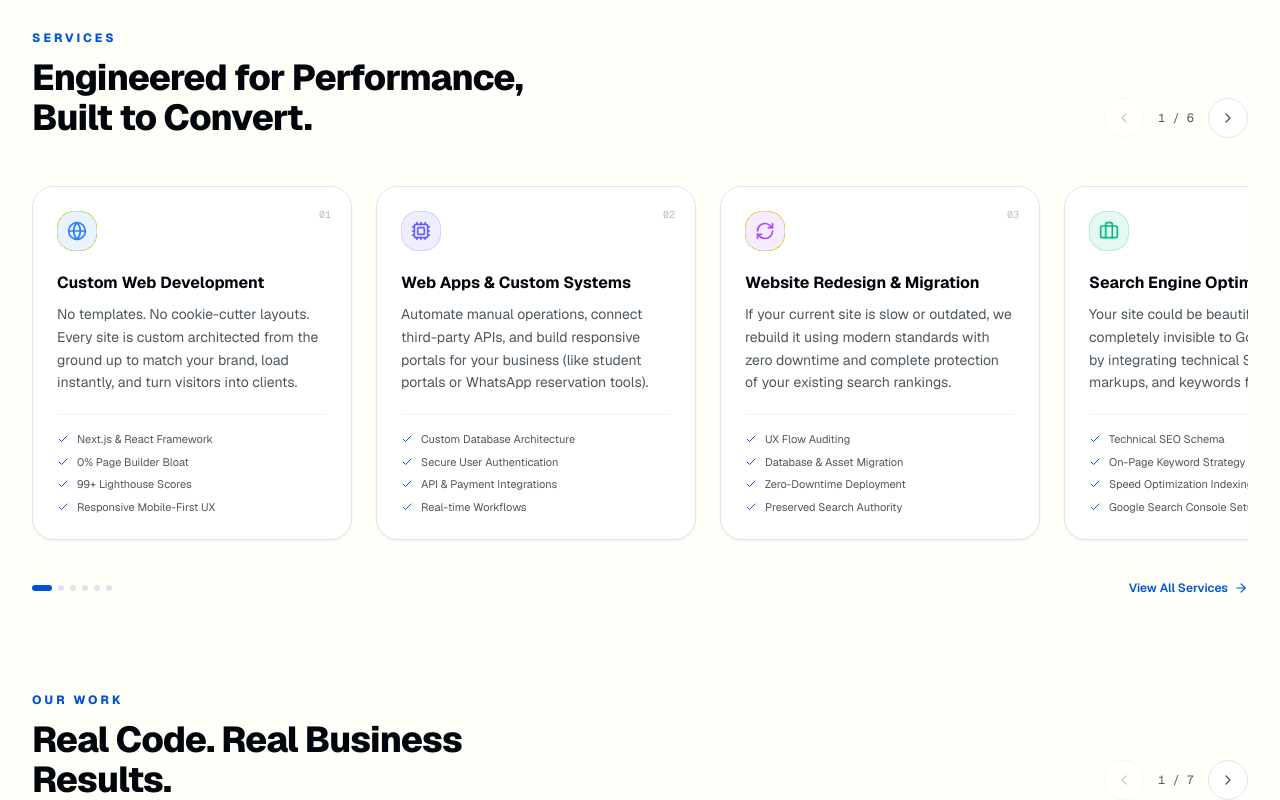
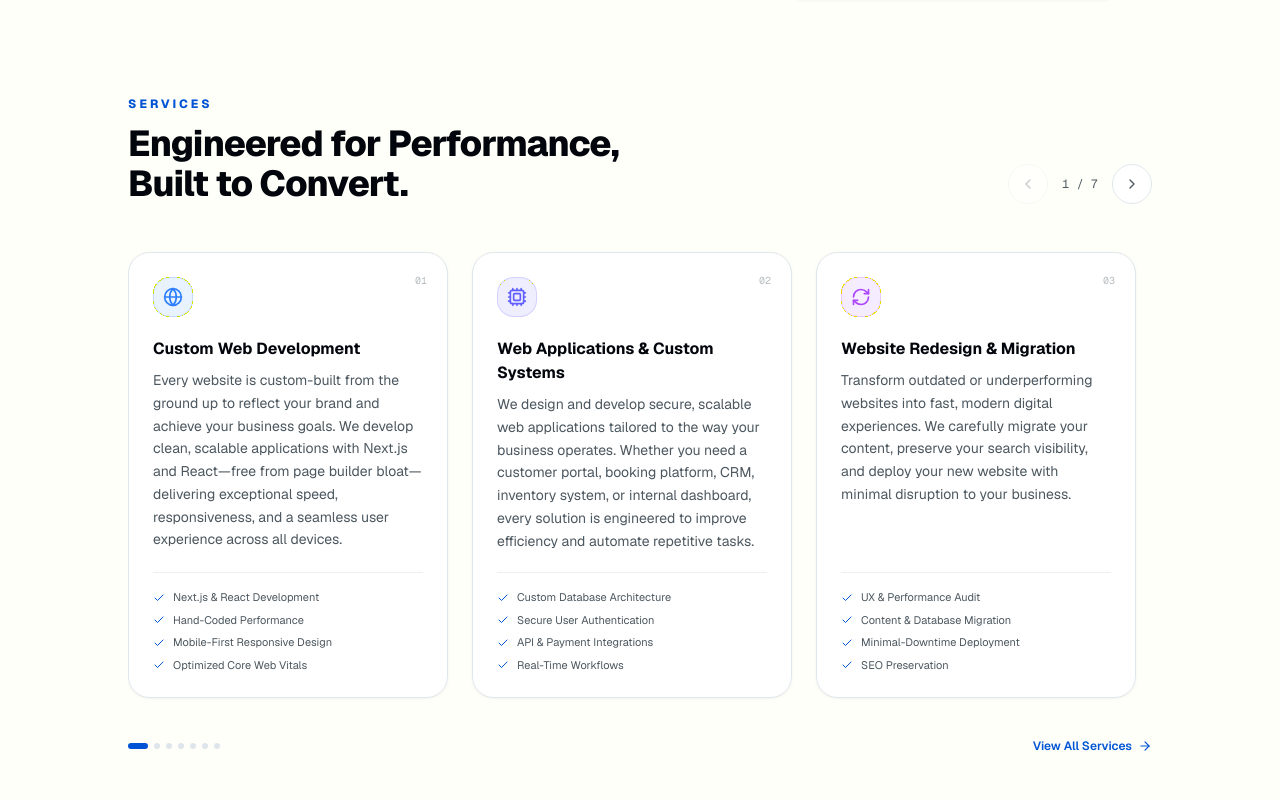
Before and after one commit to Mecbilltech/mecbilltech, a Next.js app: page / in a window 1280 px wide. Shown: the part 1479-2279 px from the top of the page. Built offline with nearby package versions, Linux system fonts and the light colour scheme.

Commit message:
content updated

```diff
--- a/app/blog/[slug]/page.tsx
+++ b/app/blog/[slug]/page.tsx
@@ -80,7 +80,7 @@ export default async function BlogPostPage({
 
   return (
     <ClientLayout>
-      <div className="max-w-3xl mx-auto py-12">
+      <div className="max-w-5xl mx-auto py-12">
         {/* Back Link */}
         <Link
           href="/blog"
--- a/app/page.tsx
+++ b/app/page.tsx
@@ -14,6 +14,7 @@ import Contact from "@/components/Contact";
 export default function Home() {
   return (
     <ClientLayout>
+      <div className="max-w-5xl mx-auto">
       <Hero />
       <About />
       <Services />
@@ -25,6 +26,7 @@ export default function Home() {
       <FAQ />
       <Blog />
       <Contact />
+    </div>
     </ClientLayout>
   );
 }
--- a/app/projects/[slug]/page.tsx
+++ b/app/projects/[slug]/page.tsx
@@ -123,7 +123,7 @@ export default async function CaseStudyPage({
 
   return (
     <ClientLayout>
-      <div className="max-w-3xl mx-auto py-12">
+      <div className="max-w-5xl mx-auto py-12">
         {/* Back Link */}
         <Link
           href="/projects"
--- a/app/services/page.tsx
+++ b/app/services/page.tsx
@@ -217,7 +217,7 @@ export default function ServicesPage() {
         </div>
 
         {/* ── Process Timeline ────────────────────────────── */}
-        <div className="border-t border-border/40 pt-16 mb-24">
+        <div className="border-t border-border/40 pt-12 mb-24">
           <Process />
         </div>
 
--- a/components/About.tsx
+++ b/components/About.tsx
@@ -131,7 +131,7 @@ export default function About() {
         </div>
         <div>
           <h4 className="font-bold text-foreground text-base tracking-tight">Alade Odunayo</h4>
-          <p className="text-[10px] text-muted-foreground font-mono tracking-widest uppercase mt-1">Founder & Web Architect</p>
+          <p className="text-[10px] text-muted-foreground font-mono tracking-widest uppercase mt-1">Founder & Full-Stack Web Architect</p>
           <p className="text-[9px] text-muted-foreground/60 font-mono tracking-wider mt-0.5">Ondo, Nigeria</p>
         </div>
       </div>
--- a/components/Footer.tsx
+++ b/components/Footer.tsx
@@ -44,7 +44,7 @@ export default function Footer() {
 
   return (
     <footer className="border-t border-border bg-background pt-16 pb-8">
-      <div className="mx-auto max-w-7xl px-4 md:px-8">
+      <div className="mx-auto max-w-5xl px-4 md:px-8">
         <div className="grid grid-cols-1 gap-10 sm:grid-cols-2 md:grid-cols-4 lg:grid-cols-5">
           {/* Logo & Description */}
           <div className="lg:col-span-2">
--- a/components/Process.tsx
+++ b/components/Process.tsx
@@ -7,37 +7,44 @@ const steps = [
   {
     icon: Compass,
     title: "1. Discovery",
-    description: "Deep dive workshops to understand your brand identity, business model, user requirements, and technical constraints.",
+    description:
+      "We learn about your business, goals, audience, and brand to create a solution tailored to your needs.",
   },
   {
     icon: Search,
     title: "2. Research",
-    description: "Competitor audit, technology stack feasibility analysis, and planning of search patterns to construct high conversions paths.",
+    description:
+      "We analyze your competitors, identify opportunities, and develop a strategy that turns visitors into customers.",
   },
   {
     icon: Palette,
     title: "3. UI/UX Design",
-    description: "Crafting modern, award-winning interactive layouts, bespoke design systems, color harmonies, and fluid micro-animations.",
+    description:
+      "We create clean, intuitive designs that strengthen your brand and deliver a seamless user experience across every device.",
   },
   {
     icon: Code,
     title: "4. Development",
-    description: "Writing semantic, type-safe, and scalable code using Next.js, React 19, TypeScript, and clean architecture structures.",
+    description:
+      "Your website is built with modern technologies for exceptional speed, security, scalability, and long-term maintainability.",
   },
   {
     icon: CheckSquare,
     title: "5. Testing",
-    description: "Rigorous cross-device quality checks, security checks, accessibility compliance, and Lighthouse performance tuning.",
+    description:
+      "Every feature is tested for responsiveness, accessibility, security, and performance to ensure a flawless experience.",
   },
   {
     icon: Rocket,
     title: "6. Deployment",
-    description: "Zero-downtime deployment on Vercel or AWS, serverless setups, DNS handshakes, and indexing search engine bots.",
+    description:
+      "We launch your website with secure hosting, SSL protection, performance optimization, and search engine indexing.",
   },
   {
     icon: ShieldCheck,
     title: "7. Ongoing Support",
-    description: "Long-term partnership with weekly backups, version upgrades, search engine performance reports, and expansion updates.",
+    description:
+      "We stay with you after launch through updates, backups, monitoring, security maintenance, and continuous improvements.",
   },
 ];
 
@@ -57,7 +64,7 @@ export default function Process() {
         <div className="absolute left-4 md:left-1/2 top-4 bottom-4 w-px bg-border -translate-x-1/2" />
 
         {/* Timeline Items */}
-        <div className="space-y-12">
+        <div className="space-y-8">
           {steps.map((step, index) => {
             const Icon = step.icon;
             const isEven = index % 2 === 0;
--- a/components/Services.tsx
+++ b/components/Services.tsx
@@ -2,54 +2,116 @@
 
 import { useRef, useState, useCallback } from "react";
 import { motion, AnimatePresence } from "framer-motion";
-import { Globe, Cpu, GraduationCap, Briefcase, RefreshCw, LifeBuoy, Check, ChevronLeft, ChevronRight, ArrowRight } from "lucide-react";
+import { Globe, Cpu, GraduationCap, Briefcase, RefreshCw, LifeBuoy, Check, ChevronLeft, ChevronRight, ArrowRight, Network, PenTool, Search } from "lucide-react";
 import Link from "next/link";
 
 const services = [
   {
+    number: "01",
     icon: Globe,
     title: "Custom Web Development",
-    description: "No templates. No cookie-cutter layouts. Every site is custom architected from the ground up to match your brand, load instantly, and turn visitors into clients.",
-    features: ["Next.js & React Framework", "0% Page Builder Bloat", "99+ Lighthouse Scores", "Responsive Mobile-First UX"],
+    tagline: "Zero templates. Pure performance.",
+    description:
+      "Every website is custom-built from the ground up to reflect your brand and achieve your business goals. We develop clean, scalable applications with Next.js and React—free from page builder bloat—delivering exceptional speed, responsiveness, and a seamless user experience across all devices.",
+    features: [
+      "Next.js & React Development",
+      "Hand-Coded Performance",
+      "Mobile-First Responsive Design",
+      "Optimized Core Web Vitals",
+    ],
     color: "blue",
   },
   {
+    number: "02",
     icon: Cpu,
-    title: "Web Apps & Custom Systems",
-    description: "Automate manual operations, connect third-party APIs, and build responsive portals for your business (like student portals or WhatsApp reservation tools).",
-    features: ["Custom Database Architecture", "Secure User Authentication", "API & Payment Integrations", "Real-time Workflows"],
+    title: "Web Applications & Custom Systems",
+    tagline: "Software built around your workflow.",
+    description:
+      "We design and develop secure, scalable web applications tailored to the way your business operates. Whether you need a customer portal, booking platform, CRM, inventory system, or internal dashboard, every solution is engineered to improve efficiency and automate repetitive tasks.",
+    features: [
+      "Custom Database Architecture",
+      "Secure User Authentication",
+      "API & Payment Integrations",
+      "Real-Time Workflows",
+    ],
     color: "indigo",
   },
   {
+    number: "03",
     icon: RefreshCw,
     title: "Website Redesign & Migration",
-    description: "If your current site is slow or outdated, we rebuild it using modern standards with zero downtime and complete protection of your existing search rankings.",
-    features: ["UX Flow Auditing", "Database & Asset Migration", "Zero-Downtime Deployment", "Preserved Search Authority"],
+    tagline: "Modern performance without starting over.",
+    description:
+      "Transform outdated or underperforming websites into fast, modern digital experiences. We carefully migrate your content, preserve your search visibility, and deploy your new website with minimal disruption to your business.",
+    features: [
+      "UX & Performance Audit",
+      "Content & Database Migration",
+      "Minimal-Downtime Deployment",
+      "SEO Preservation",
+    ],
     color: "purple",
   },
   {
-    icon: Briefcase,
+    number: "04",
+    icon: Search,
     title: "Search Engine Optimization",
-    description: "Your site could be beautiful and completely invisible to Google. We fix that by integrating technical SEO, schema markups, and keywords from the start.",
-    features: ["Technical SEO Schema", "On-Page Keyword Strategy", "Speed Optimization Indexing", "Google Search Console Setup"],
+    tagline: "Get found by the people searching for you.",
+    description:
+      "A beautiful website means little if customers can't find it. We build SEO into the foundation of every project with technical optimization, structured data, Core Web Vitals improvements, and search engine best practices that increase your visibility.",
+    features: [
+      "Technical SEO Optimization",
+      "Schema Structured Data",
+      "Core Web Vitals Optimization",
+      "Google Search Console Setup",
+    ],
     color: "emerald",
   },
   {
-    icon: GraduationCap,
-    title: "High-Converting Copywriting",
-    description: "Copy is the actual engine of your website. We craft compelling, SEO-friendly messaging that speaks directly to your users' pain points and drives action.",
-    features: ["Audience Psychology Angles", "SEO-Optimized Layout Copy", "Clear Call-to-Action Flows", "Value Proposition Alignment"],
+    number: "05",
+    icon: PenTool,
+    title: "Conversion Copywriting",
+    tagline: "Messaging that turns visitors into customers.",
+    description:
+      "Great design attracts attention, but persuasive messaging drives action. We write clear, conversion-focused copy that communicates your value, builds trust, improves search visibility, and encourages visitors to take the next step.",
+    features: [
+      "Conversion-Focused Messaging",
+      "SEO-Optimized Website Copy",
+      "Strategic Call-to-Actions",
+      "Clear Value Proposition",
+    ],
     color: "amber",
   },
   {
+    number: "06",
     icon: LifeBuoy,
-    title: "Website Management & Support",
-    description: "Ongoing technical maintenance, package updates, daily cloud backups, and proactive security monitoring to ensure your site is blazing fast 24/7.",
-    features: ["Daily Cloud Backups", "Security Firewalls & Patches", "Package Dependency Updates", "Ongoing Performance Audits"],
+    title: "Website Maintenance & Support",
+    tagline: "Reliable performance long after launch.",
+    description:
+      "Your website deserves ongoing care. We provide proactive maintenance, security monitoring, software updates, cloud backups, and regular performance optimization to keep your website secure, reliable, and running at its best.",
+    features: [
+      "Daily Cloud Backups",
+      "Security Monitoring & Patches",
+      "Framework & Software Updates",
+      "Performance Optimization",
+    ],
     color: "rose",
   },
+  {
+  number: "07",
+  icon: Network,
+  title: "API Development & Integrations",
+  tagline: "Powering modern applications with secure APIs.",
+  description:
+    "We design and develop secure, scalable RESTful and real-time APIs using Laravel and Node.js. Whether you're connecting mobile apps, third-party services, payment gateways, or building a backend for your SaaS product, we create reliable APIs that are fast, maintainable, and built to scale.",
+  features: [
+    "Laravel & Node.js APIs",
+    "RESTful & Real-Time Architecture",
+    "Third-Party API Integrations",
+    "Authentication & Security (JWT/OAuth)",
+  ],
+  color: "amber",
+},
 ];
-
 const colorMap: Record<string, string> = {
   blue: "bg-blue-500/10 border-blue-500/20 text-blue-500",
   indigo: "bg-indigo-500/10 border-indigo-500/20 text-indigo-500",
```
